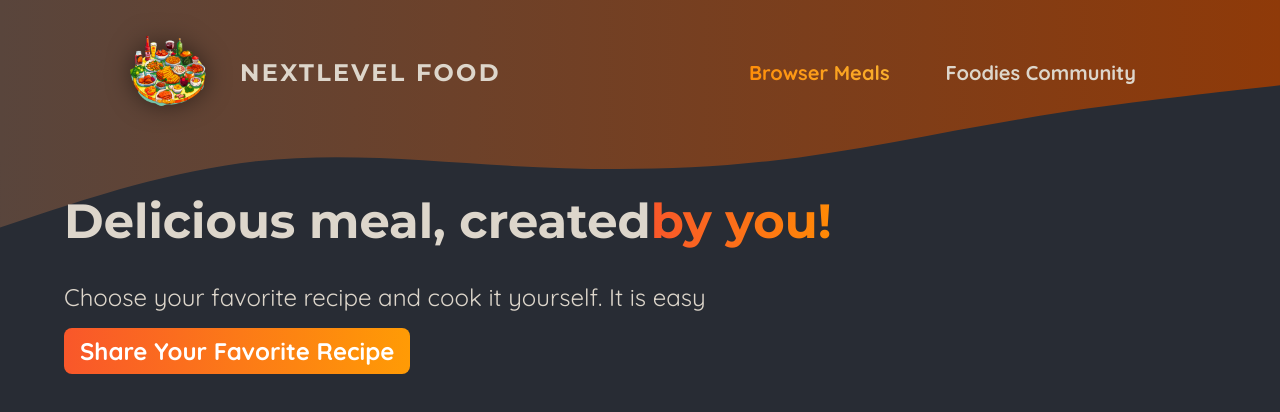
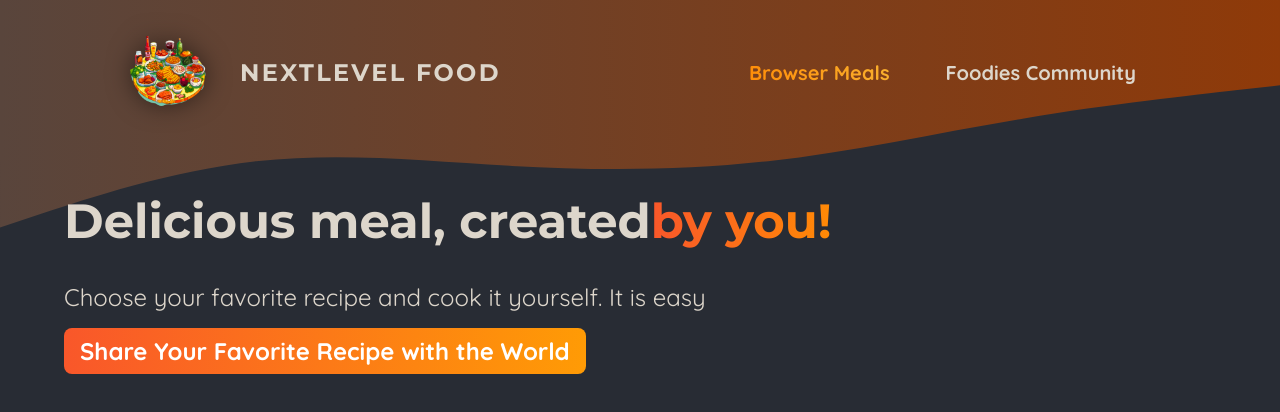
Before and after one commit to sandypal/foodies, a Next.js app: page /meals in a window 1280 px wide. Shown: the top 412 px of the page. Built offline with nearby package versions, Linux system fonts and the light colour scheme; no server answers; the database is empty.

Commit message:
updating git to check versal deployment automate

```diff
--- a/app/meals/page.js
+++ b/app/meals/page.js
@@ -14,7 +14,7 @@ export default async function MealPage() {
       <p>Choose your favorite recipe and cook it yourself.  It is easy</p>
       <p className={classes.cta}>
         <Link href="/meals/share">
-          Share Your Favorite Recipe
+          Share Your Favorite Recipe with the World
         </Link>
 
       </p>
```
